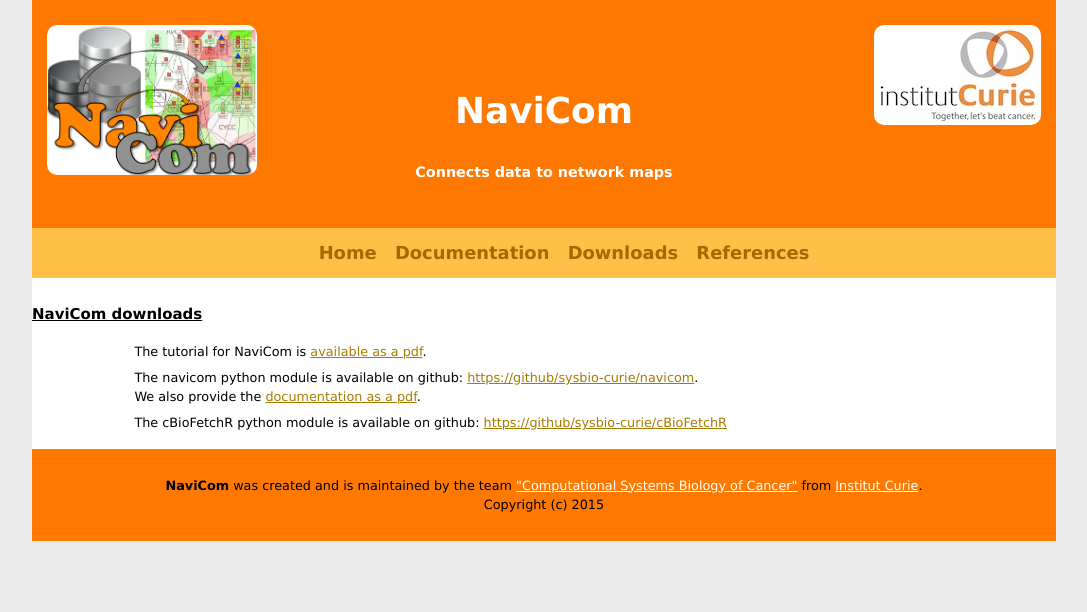
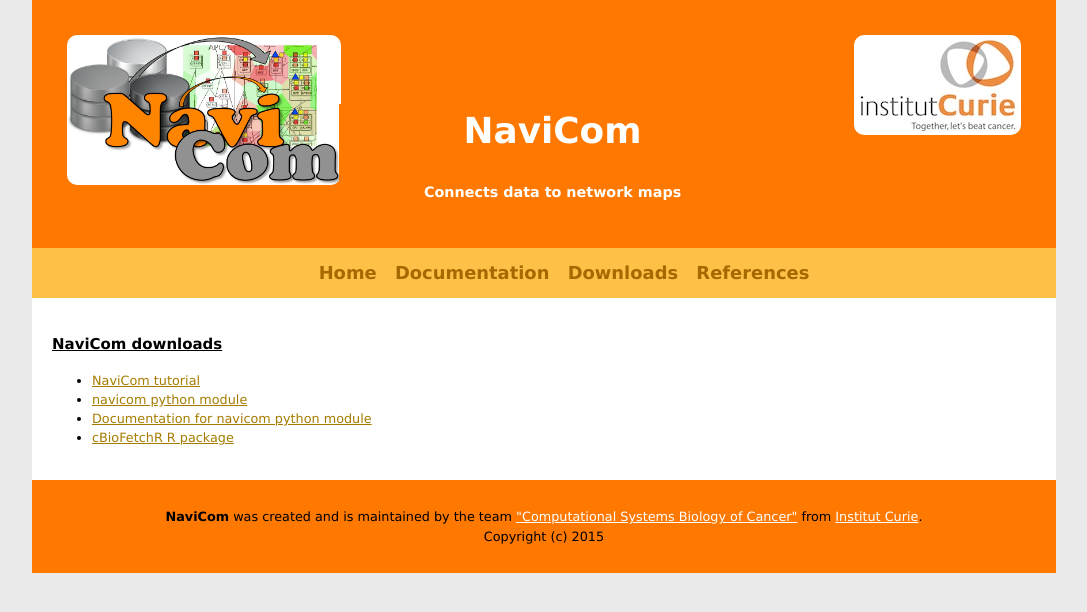
Before and after one commit to MathurinD/NaviCom_portal, a PHP site: page /downloads.php in a window 1280 px wide. Shown: the top 612 px of the page, without its empty margins (96-1183 px from the left). Run offline with PHP 8.4, Linux system fonts and the light colour scheme.

Commit message:
Update tutorial + fix links + improve look
Update images in the tutoria
Fix broken links for the tutorial and pubmed
Fix padding of the section and a typo which started a section instead of
finishing one in tutorial.php
Improve the listing in downloads as suggested by Inna
Update logo image

```diff
--- a/bridge.css
+++ b/bridge.css
@@ -14,14 +14,12 @@
 }
 
 section, div {
-    padding-top: 10px;
-    padding-bottom: 10px;
+    padding: 20px;
     background: white;
 }
 
 #help , #intro {
     text-align: left;
-    padding: 10px;
 }
 
 header {
--- a/downloads.php
+++ b/downloads.php
@@ -15,18 +15,12 @@
         <section>
             <h3 id="downloads">NaviCom downloads</h3>
 
-            <p>
-                The tutorial for NaviCom is <a href="./tutorial.pdf">available as a pdf</a>.
-            </p>
-
-            <p>
-                The navicom python module is available on github: <a href="https://github/sysbio-curie/navicom">https://github/sysbio-curie/navicom</a>.<br/>
-                We also provide the <a href="./refman.pdf">documentation as a pdf</a>.
-            </p>
-
-            <p>
-                The cBioFetchR python module is available on github: <a href="https://github/sysbio-curie/cBioFetchR">https://github/sysbio-curie/cBioFetchR</a>
-            </p>
+            <ul>
+                <li><a href="./tutorial.pdf">NaviCom tutorial</a></li>
+                <li><a href="https://github/sysbio-curie/navicom">navicom python module</a></li>
+                <li><a href="./refman.pdf">Documentation for navicom python module</a></li>
+                <li><a href="https://github/sysbio-curie/cBioFetchR">cBioFetchR R package</a></li>
+            </ul>
         </section>
 
         <?php
--- a/header.html
+++ b/header.html
@@ -1,7 +1,7 @@
         <header>
             <div id="logos">
                 <a href="bridge.php">
-                    <img src="./images/NaviCom_logo_background.png" id="navicom_logo" align="left">
+                    <img src="./images/portal_navicom_logo.png" id="navicom_logo" align="left">
                 </a>
                 <a href="http://curie.fr">
                     <img src="./images/curie_logo.jpg" align="right">
--- a/tutorial.php
+++ b/tutorial.php
@@ -16,7 +16,7 @@
 	<p>
 		This documentation has a <a href="tutorial.pdf">pdf version</a>.
 	</p>
-	<section>
+	</section>
 
         <section id="intro">
             <h2>Introduction</h2>
```
Also changed, not shown: bridge.php (+6 -6 lines), references.php (+4 -4 lines), images/display_configuration.png, images/display_mode.png, images/map_selection.png, images/navicom_loading.png, images/study_selection.png.
